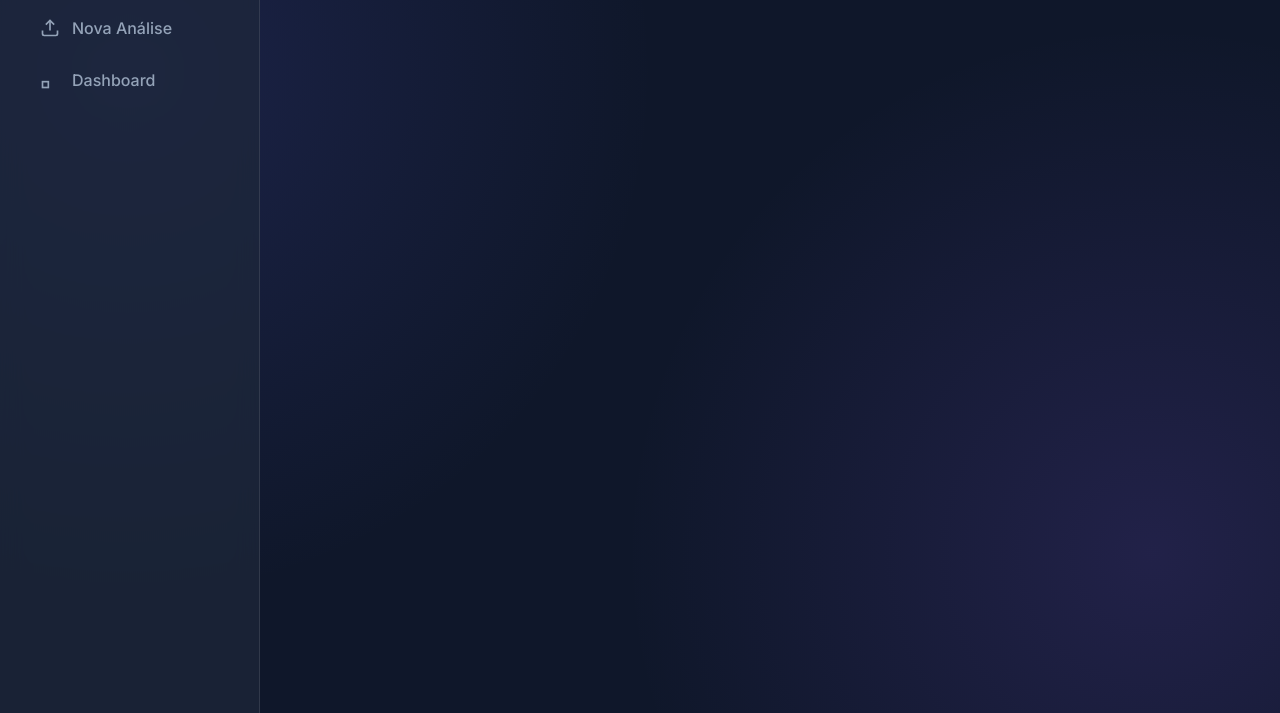
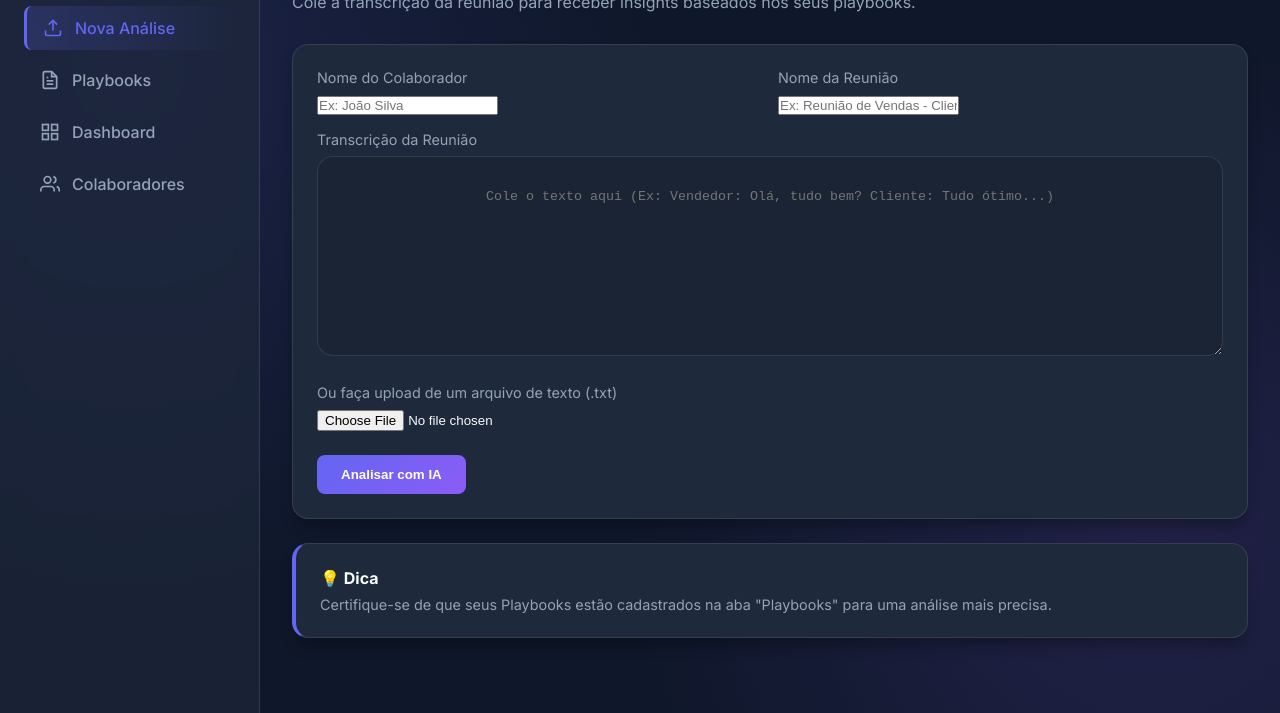
Before and after one commit to MambaProdutos/MeetingAI, a plain HTML site: page index.html in a window 1280 px wide. Shown: the part 87-800 px from the top of the page. Drawn offline with Linux system fonts and the light colour scheme.

Commit message:
Update index.html

```diff
--- a/index.html
+++ b/index.html
@@ -12,7 +12,6 @@
 </head>
 
 <body>
-
     <div class="app-container">
         <!-- SIDEBAR -->
         <nav class="sidebar">
@@ -38,14 +37,76 @@
                 </div>
                 <div class="nav-item" onclick="app.navigate('playbooks')">
                     <svg width="20" height="20" viewBox="0 0 24 24" fill="none" stroke="currentColor" stroke-width="2">
+                        <path d="M14 2H6a2 2 0 0 0-2 2v16a2 2 0 0 0 2 2h12a2 2 0 0 0 2-2V8z"></path>
+                        <polyline points="14 2 14 8 20 8"></polyline>
+                        <line x1="16" y1="13" x2="8" y2="13"></line>
+                        <line x1="16" y1="17" x2="8" y2="17"></line>
+                        <polyline points="10 9 9 9 8 9"></polyline>
+                    </svg>
+                    <span class="nav-text">Playbooks</span>
+                </div>
+                <div class="nav-item" onclick="app.navigate('dashboard')">
+                    <svg width="20" height="20" viewBox="0 0 24 24" fill="none" stroke="currentColor" stroke-width="2">
+                        <rect x="3" y="3" width="7" height="7"></rect>
+                        <rect x="14" y="3" width="7" height="7"></rect>
+                        <rect x="14" y="14" width="7" height="7"></rect>
                         <rect x="3" y="14" width="7" height="7"></rect>
                     </svg>
                     <span class="nav-text">Dashboard</span>
+                </div>
+                <div class="nav-item" onclick="app.navigate('collaborators')">
+                    <svg width="20" height="20" viewBox="0 0 24 24" fill="none" stroke="currentColor" stroke-width="2">
+                        <path d="M17 21v-2a4 4 0 0 0-4-4H5a4 4 0 0 0-4 4v2"></path>
+                        <circle cx="9" cy="7" r="4"></circle>
+                        <path d="M23 21v-2a4 4 0 0 0-3-3.87"></path>
+                        <path d="M16 3.13a4 4 0 0 1 0 7.75"></path>
+                    </svg>
+                    <span class="nav-text">Colaboradores</span>
                 </div>
             </div>
         </nav>
 
         <!-- MAIN CONTENT -->
+        <main class="main-content">
+            <!-- VIEW: UPLOAD/NEW ANALYSIS -->
+            <section id="view-upload" class="view-section active">
+                <h1>Nova Análise</h1>
+                <p class="subtitle">Cole a transcrição da reunião para receber insights baseados nos seus playbooks.</p>
+
+                <div class="card">
+                    <div class="input-row" style="display: flex; gap: 1rem; margin-bottom: 1rem;">
+                        <div class="input-group" style="flex: 1; margin-bottom: 0;">
+                            <label>Nome do Colaborador</label>
+                            <input type="text" id="collaborator-name" placeholder="Ex: João Silva" class="text-input">
+                        </div>
+                        <div class="input-group" style="flex: 1; margin-bottom: 0;">
+                            <label>Nome da Reunião</label>
+                            <input type="text" id="meeting-name" placeholder="Ex: Reunião de Vendas - Cliente X"
+                                class="text-input">
+                        </div>
+                    </div>
+
+                    <div class="input-group">
+                        <label>Transcrição da Reunião</label>
+                        <textarea id="transcript-input"
+                            placeholder="Cole o texto aqui (Ex: Vendedor: Olá, tudo bem? Cliente: Tudo ótimo...)"></textarea>
+                    </div>
+
+                    <div class="input-group">
+                        <label>Ou faça upload de um arquivo de texto (.txt)</label>
+                        <input type="file" id="transcript-file" accept=".txt" onchange="app.handleTranscriptFile(this)">
+                    </div>
+
+                    <button id="btn-analyze" class="btn" onclick="app.runAnalysis()">
+                        <span class="btn-text">Analisar com IA</span>
+                        <div class="spinner" style="display: none;"></div>
+                    </button>
+                </div>
+
+                <div class="card" style="border-left: 4px solid var(--primary);">
+                    <h4>💡 Dica</h4>
+                    <p style="color: var(--text-muted); font-size: 0.9rem; margin-top: 0.5rem;">
+                        Certifique-se de que seus Playbooks estão cadastrados na aba "Playbooks" para uma análise mais
                         precisa.
                     </p>
                 </div>
@@ -91,7 +152,8 @@
                             <h3 id="res-type">---</h3>
                         </div>
                         <div>
-                    <span style="font-size: 0.8rem; color: var(--text-muted); text-transform: uppercase;">Duração
+                            <span
+                                style="font-size: 0.8rem; color: var(--text-muted); text-transform: uppercase;">Duração
                                 Estimada</span>
                             <h3 id="res-duration">---</h3>
                         </div>
@@ -125,6 +187,34 @@
                 </div>
             </section>
 
+            <!-- VIEW: COLLABORATORS LIST -->
+            <section id="view-collaborators" class="view-section">
+                <h1>Colaboradores</h1>
+                <p class="subtitle">Histórico de análises por membro da equipe.</p>
+
+                <div id="collaborators-list" class="file-list">
+                    <!-- Collaborator cards injected here -->
+                </div>
+            </section>
+
+            <!-- VIEW: COLLABORATOR DETAIL -->
+            <section id="view-collaborator-detail" class="view-section">
+                <div style="display: flex; align-items: center; gap: 1rem; margin-bottom: 1rem;">
+                    <button class="btn-outline" onclick="app.navigate('collaborators')" style="padding: 0.5rem;">
+                        <svg width="20" height="20" viewBox="0 0 24 24" fill="none" stroke="currentColor"
+                            stroke-width="2">
+                            <polyline points="15 18 9 12 15 6"></polyline>
+                        </svg>
+                    </button>
+                    <h1 id="detail-collaborator-name" style="margin-bottom: 0;">Nome do Colaborador</h1>
+                </div>
+                <p class="subtitle">Histórico de reuniões analisadas.</p>
+
+                <div id="collaborator-meetings-list" class="file-list">
+                    <!-- Meeting cards injected here -->
+                </div>
+            </section>
+
         </main>
     </div>
 
```
Lines whose indentation alone changed are shown as unchanged.
